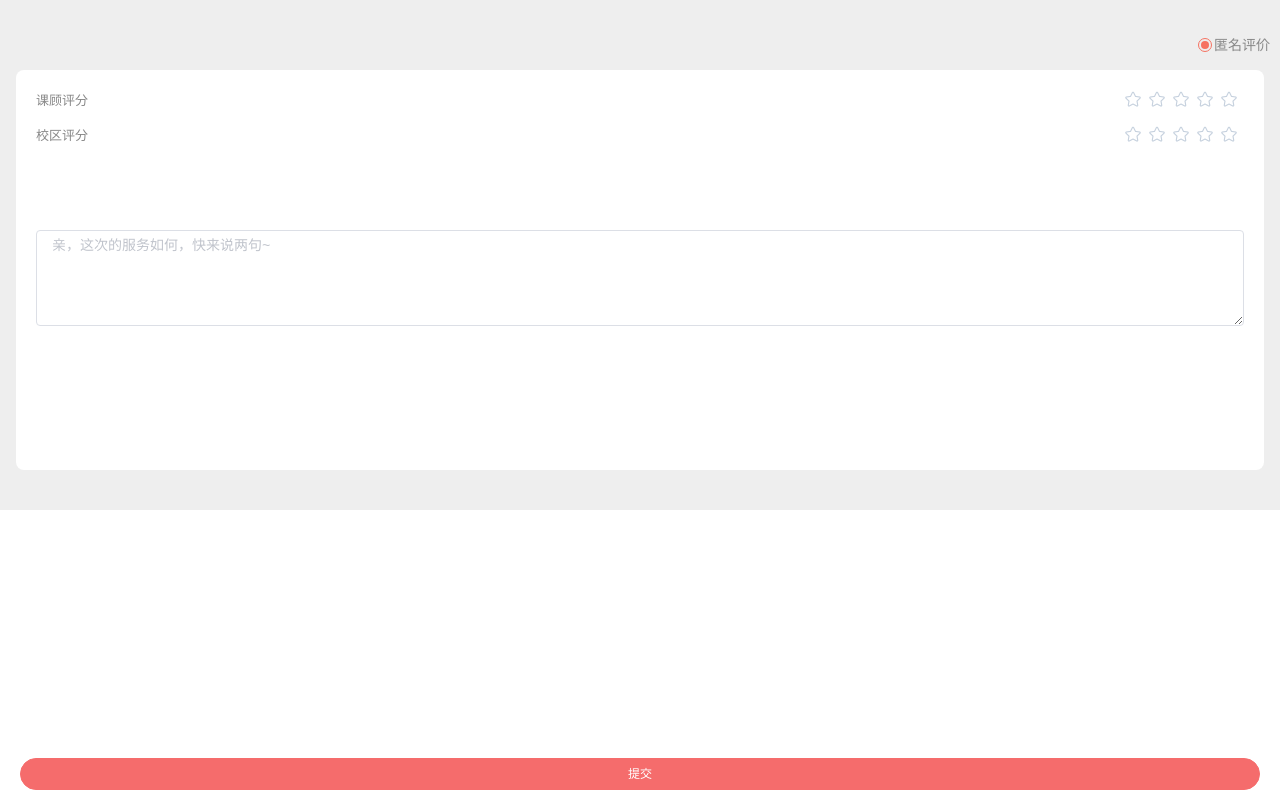
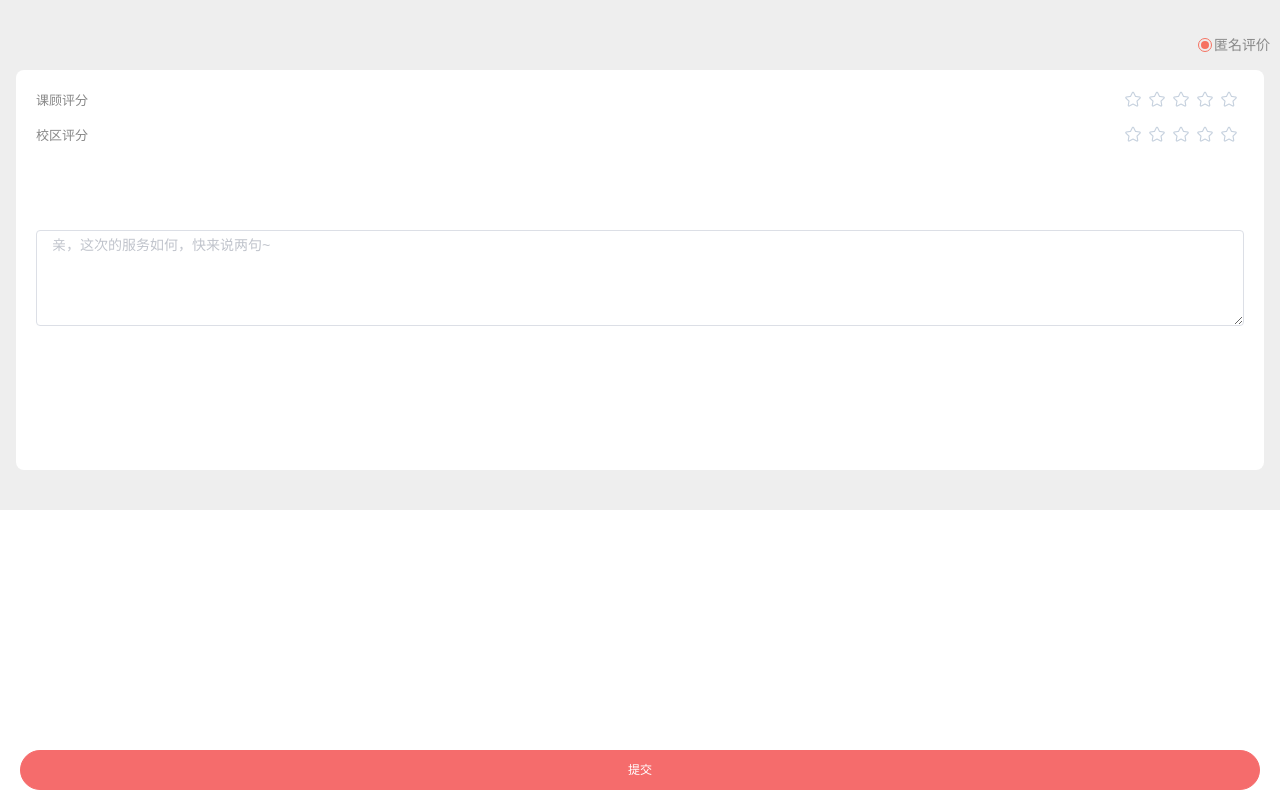
Before and after one commit to zhijunzhou/vue-gathering, a Vue app: page /#/opinion in a window 1280 px wide. Built offline with nearby package versions, Linux system fonts and the light colour scheme; what mint-ui would draw is missing.

Commit message:
修改按钮高度

```diff
--- a/src/views/opinion/opinion.vue
+++ b/src/views/opinion/opinion.vue
@@ -172,6 +172,9 @@ export default {
   padding: 10px 20px;
   width: 100%;
 }
+.option-submit-btn button {
+  height: 40px;
+}
 .el-radio__label {
   padding-left: 2px !important;
   color: #888 !important;
```
